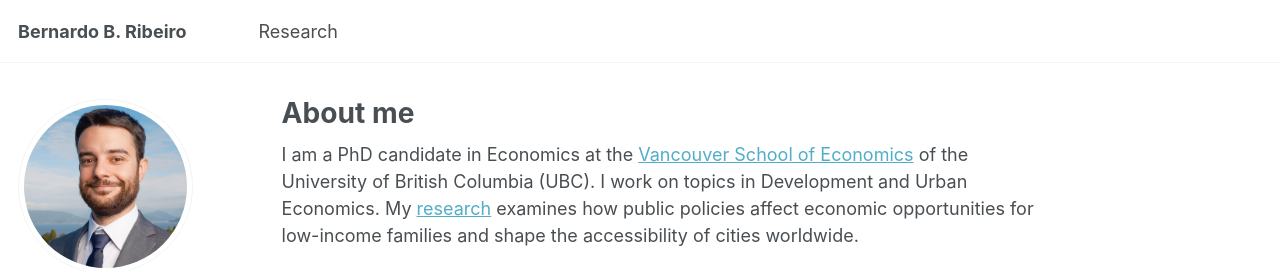
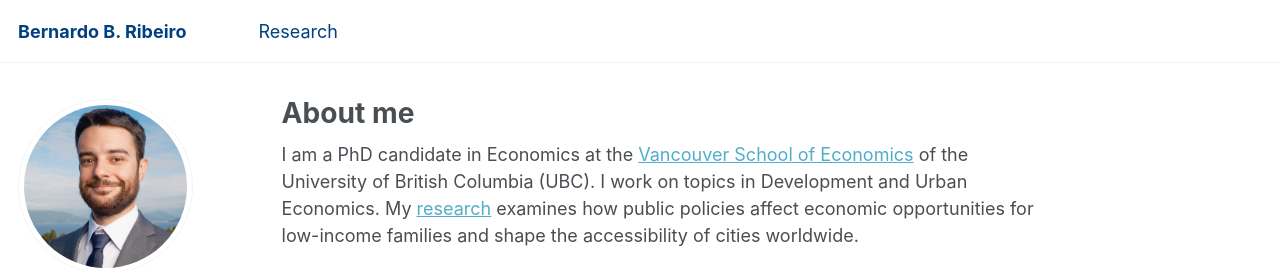
Before and after one commit to bbribeiro/bbribeiro.github.io, a Jekyll site: the page built from _pages/about.md, in a window 1280 px wide. Shown: the top 270 px of the page. Built offline with Jekyll 4.4.1, drawn with Linux system fonts in a browser that asks for light colours; a script that is not in the unit is left out.

Commit message:
Update custom.html

```diff
--- a/_includes/head/custom.html
+++ b/_includes/head/custom.html
@@ -21,4 +21,12 @@
 <link rel="icon" href="/images/favicon.ico"/>
 <meta name="theme-color" content="#ffffff"/>
 
+<style>
+  .masthead,
+  .masthead .greedy-nav a,
+  .masthead .masthead__menu-item a {
+    color: #004080 !important; /* replace with your desired color */
+  }
+</style>
+
 <!-- end custom head snippets -->
```
